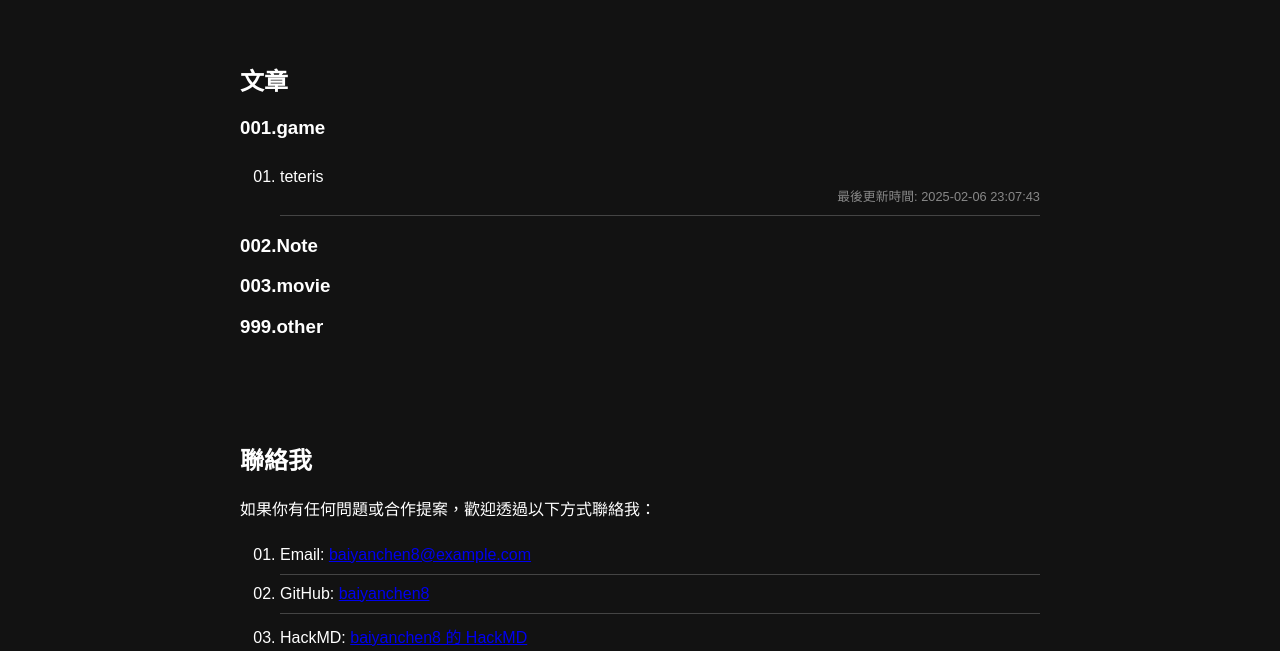
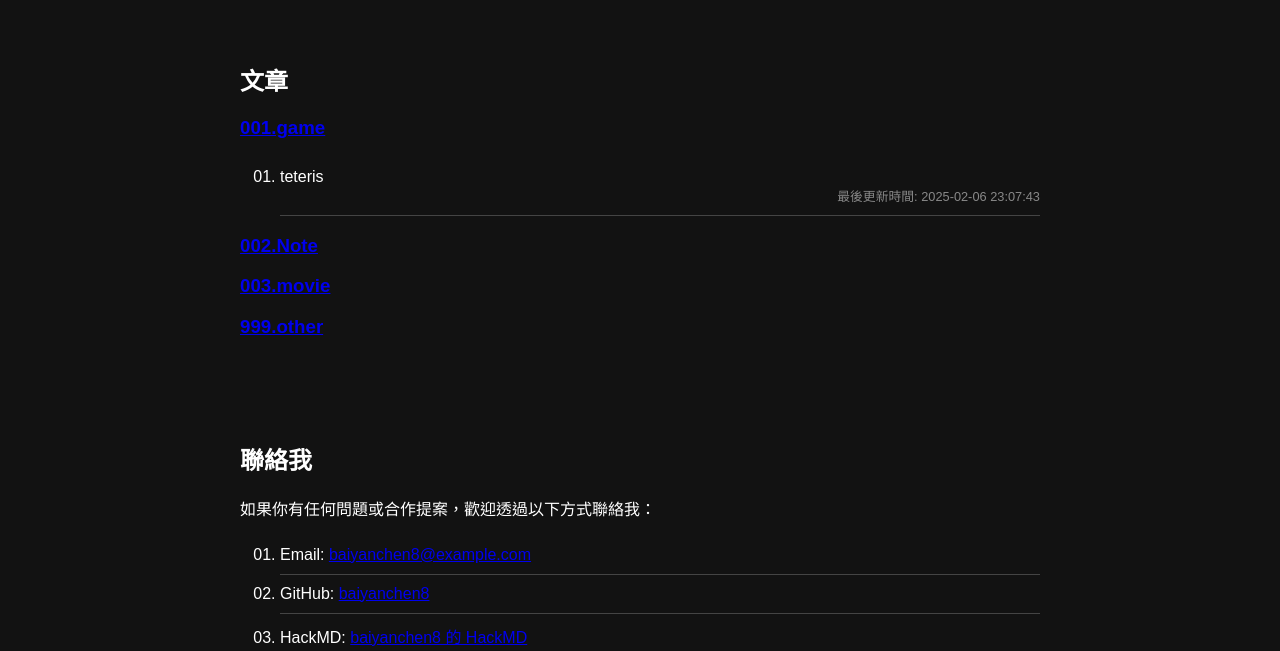
Before and after one commit to baiyanchen8/baiyanchen8.github.io, a plain HTML site: page index.html in a window 1280 px wide. Shown: the part 449-1100 px from the top of the page. Drawn offline with Linux system fonts and the light colour scheme.

Commit message:
Update index.html

```diff
--- a/index.html
+++ b/index.html
@@ -64,9 +64,24 @@
         const sortedThemes=Object.keys(data.posts).sort();
         sortedThemes.forEach(theme => {
           // 建立主題標題
-          const themeHeader = document.createElement('h3');
-          themeHeader.textContent = theme;
-          blogList.appendChild(themeHeader);
+          const themePosts = data.posts[theme];
+
+      // 檢查是否有 index.html
+      const indexPost = themePosts.find(post => post.title.toLowerCase() === 'index');
+      const themeHeader = document.createElement('h3');
+
+      if (indexPost) {
+        // 如果有 index.html，將主題名稱轉為可點擊的連結
+        const themeLink = document.createElement('a');
+        themeLink.href = indexPost.path;
+        themeLink.textContent = theme;
+        themeHeader.appendChild(themeLink);
+      } else {
+        // 如果沒有 index.html，直接顯示主題名稱
+        themeHeader.textContent = theme;
+      }
+
+      blogList.appendChild(themeHeader);
 
           // 建立文章清單
           const postList = document.createElement('ul');
```
